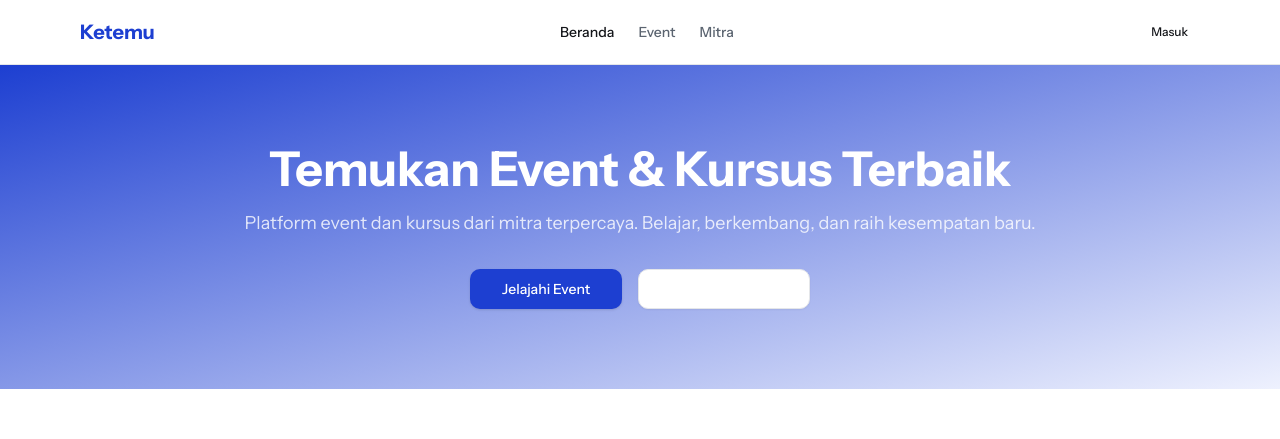
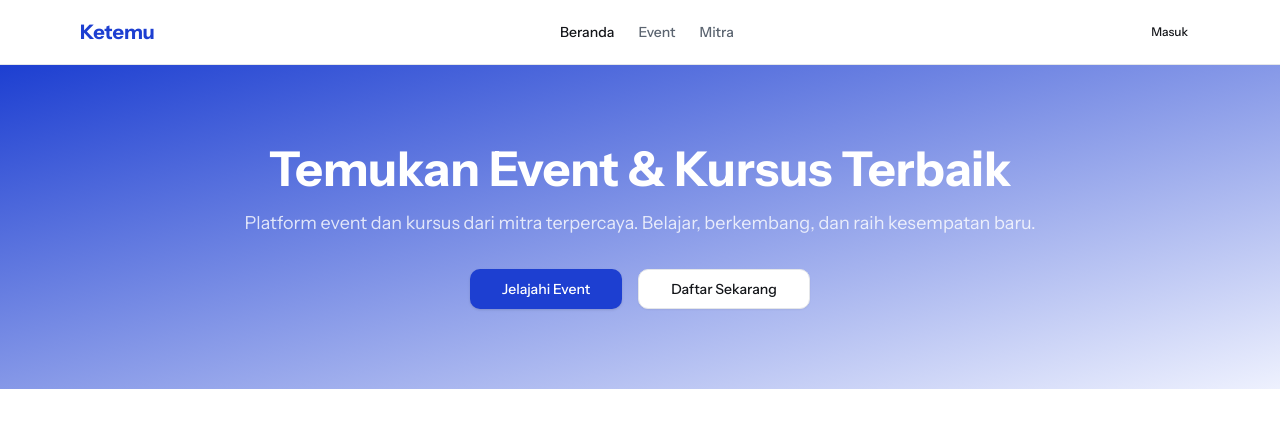
Before and after one commit to VickyIbr/CSUI-Ketemu, a React (Vite) app: page / in a window 1280 px wide. Shown: the top 439 px of the page. Built offline with nearby package versions, Linux system fonts and the light colour scheme.

Commit message:
fix(landing): remove inherited text-white from hero so outline button text is visible

```diff
--- a/src/pages/public/landing.tsx
+++ b/src/pages/public/landing.tsx
@@ -14,9 +14,9 @@ export function LandingPage() {
   return (
     <div className="min-h-screen">
       {/* Hero */}
-      <section className="bg-gradient-to-br from-ink-blue to-ink-blue-soft py-20 text-white">
+      <section className="bg-gradient-to-br from-ink-blue to-ink-blue-soft py-20">
         <div className="container mx-auto max-w-[1160px] px-5 text-center">
-          <h1 className="text-4xl font-bold md:text-5xl">
+          <h1 className="text-4xl font-bold text-white md:text-5xl">
             Temukan Event & Kursus Terbaik
           </h1>
           <p className="mt-4 text-lg text-white/80">
```
